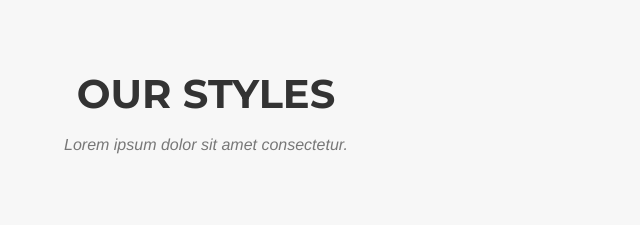
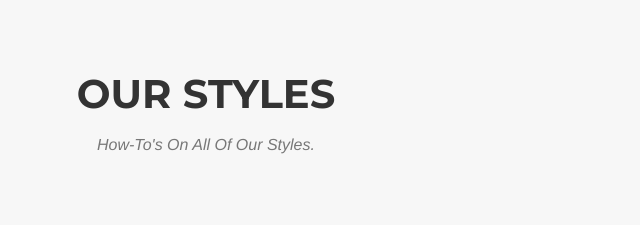
Before and after one commit to danielmk22/Landing-Page, a plain HTML site: page index.html in a window 1280 px wide. Shown: the part 1500-1725 px from the top of the page, 434-1074 px from the left. Drawn offline with nearby package versions, Linux system fonts and the light colour scheme; a web font is replaced by a local one.

Commit message:
before launch

```diff
--- a/index.html
+++ b/index.html
@@ -115,7 +115,7 @@
             <div class="row">
                 <div class="col-lg-12 text-center">
                     <h2 class="section-heading">Our Styles</h2>
-                    <h3 class="section-subheading text-muted">Lorem ipsum dolor sit amet consectetur.</h3>
+                    <h3 class="section-subheading text-muted">How-To's On All Of Our Styles.</h3>
                 </div>
             </div>
             <div class="row">
```
